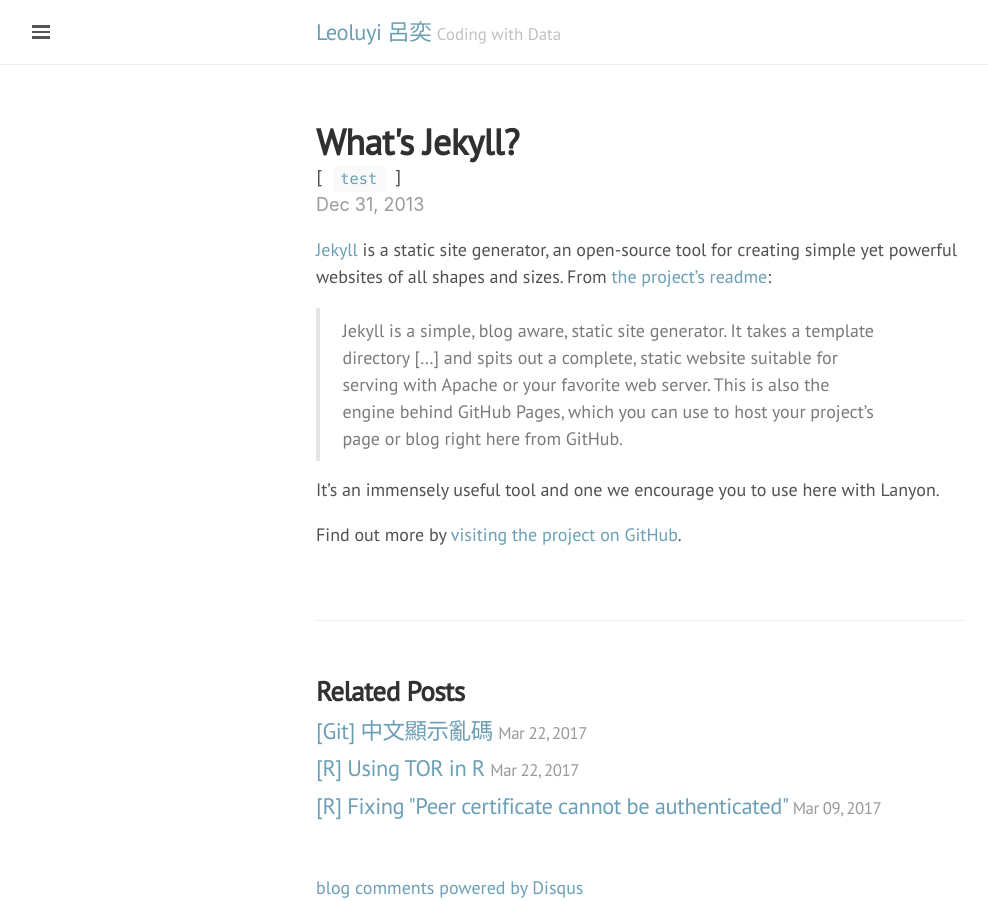
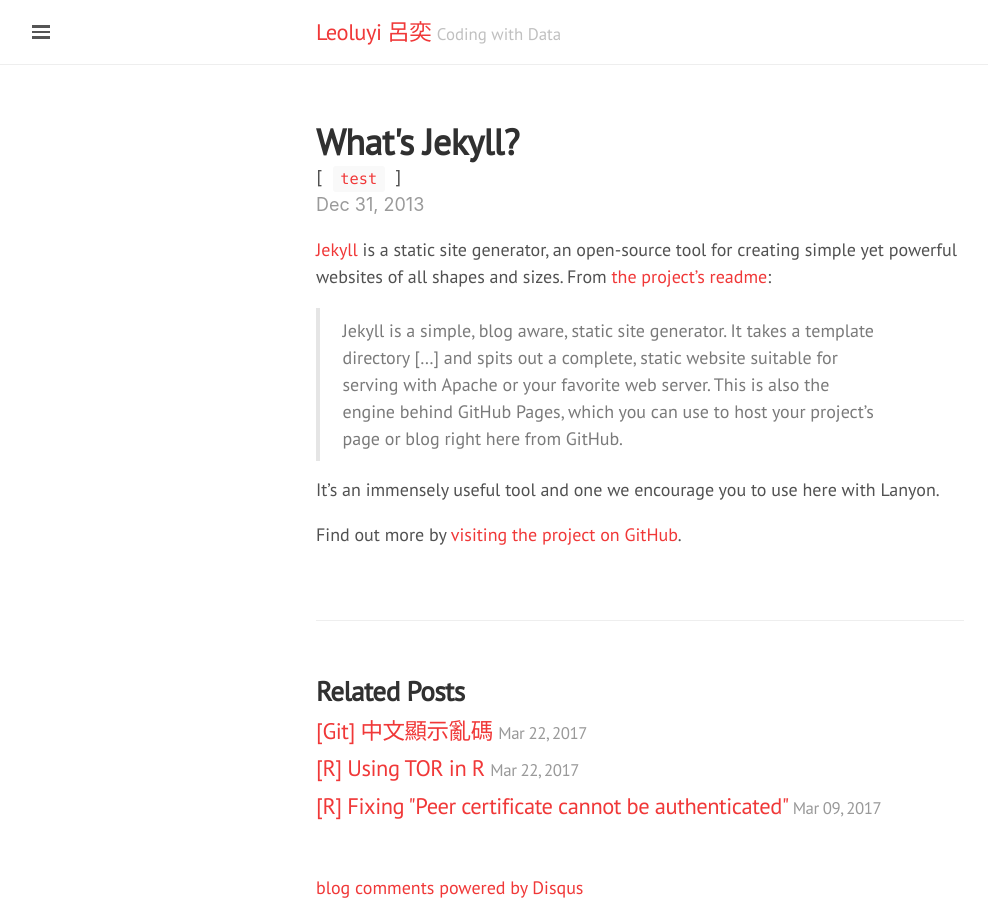
Before and after one commit to leoluyi/leoluyi.github.io, a Jekyll site: the page built from _posts/2013-12-31-whats-jekyll.md, in a window 1280 px wide. Shown: the whole page, without its empty margins (0-988 px from the left). Built offline with Jekyll 4.4.1, drawn with Linux system fonts in a browser that asks for light colours; nearby versions of some CDN libraries; comment, search, counter and statistics services are not loaded.

Commit message:
Change theme color to Red

```diff
--- a/_config.yml
+++ b/_config.yml
@@ -43,6 +43,10 @@
   github: leoluyi
   avatar: profile.jpg
 
+# Theme
+lanyon-theme:
+  theme-color: theme-base-08
+
 # Custom vars
 version:             1.0.0
 
--- a/_layouts/default.html
+++ b/_layouts/default.html
@@ -3,7 +3,7 @@
 
   {% include head.html %}
 
-  <body class="theme-base-0d">
+  <body class="{{  site.lanyon-theme.theme-color }}">
 
     {% include sidebar.html %}
 
--- a/public/css/lanyon.css
+++ b/public/css/lanyon.css
@@ -445,12 +445,12 @@
 .theme-base-08 .sidebar,
 .theme-base-08 .sidebar-toggle:active,
 .theme-base-08 #sidebar-checkbox:checked ~ .sidebar-toggle {
-  background-color: #ac4142;
+  background-color: #F03838; // #ac4142
 }
 .theme-base-08 .container a,
 .theme-base-08 .sidebar-toggle,
 .theme-base-08 .related-posts li a:hover {
-  color: #ac4142;
+  color: #F03838; // #ac4142
 }
 
 /* Orange */
--- a/public/css/poole.css
+++ b/public/css/poole.css
@@ -155,7 +155,7 @@
 code {
   padding: .25em .5em;
   font-size: 85%;
-  color: #bf616a;
+  color: #F03838; // #bf616a;
   background-color: #f9f9f9;
   border-radius: 3px;
 }
--- a/static/css/custom.css
+++ /dev/null
@@ -1,5 +0,0 @@
-.post-tags {
-    display: block;
-    margin-top: -.5rem;
-    margin-bottom: .5rem;
-}
```
Also changed, not shown: README.md, static/js/simple-jekyll-search.min.js (deleted).
